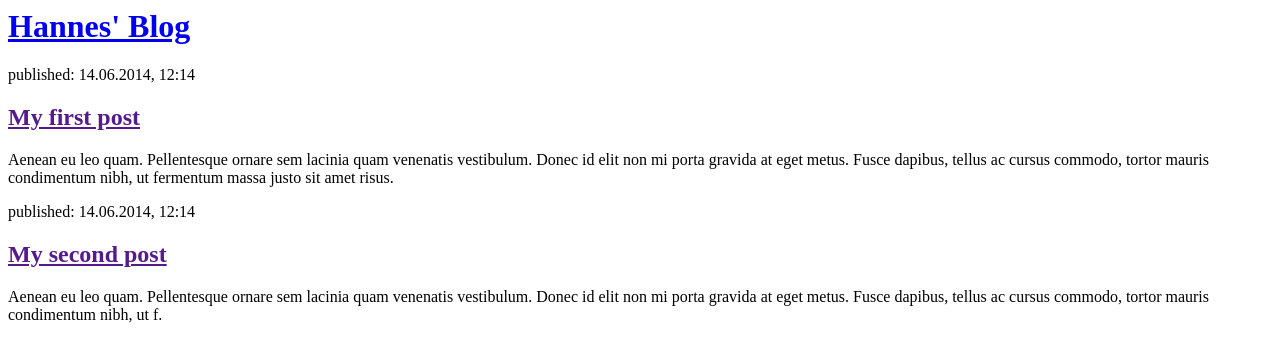
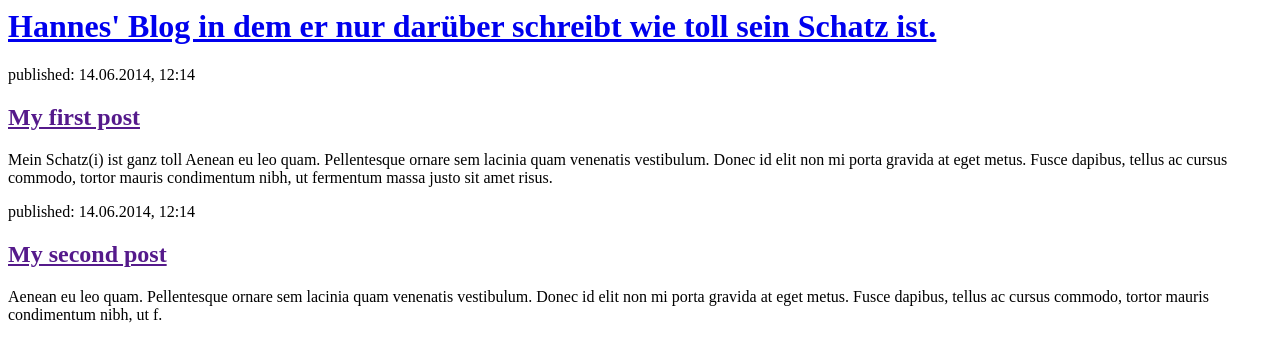
Before and after one commit to Cyzicos/my-first-blog, a Django app: page / in a window 1280 px wide. Shown: the top 362 px of the page. Run offline with Django 3.2, Linux system fonts and the light colour scheme.

Commit message:
Changed html

```diff
--- a/blog/templates/blog/post_list.html
+++ b/blog/templates/blog/post_list.html
@@ -4,13 +4,13 @@
   </head>
   <body>
     <div>
-      <h1><a href="/">Hannes' Blog</a></h1>
+      <h1><a href="/">Hannes' Blog in dem er nur darüber schreibt wie toll sein Schatz ist.</a></h1>
     </div>
 
     <div>
       <p>published: 14.06.2014, 12:14</p>
       <h2><a href="">My first post</a></h2>
-      <p>Aenean eu leo quam. Pellentesque ornare sem lacinia quam venenatis vestibulum. Donec id elit non mi porta gravida at eget metus. Fusce dapibus, tellus ac cursus commodo, tortor mauris condimentum nibh, ut fermentum massa justo sit amet risus.</p>
+      <p>Mein Schatz(i) ist ganz toll Aenean eu leo quam. Pellentesque ornare sem lacinia quam venenatis vestibulum. Donec id elit non mi porta gravida at eget metus. Fusce dapibus, tellus ac cursus commodo, tortor mauris condimentum nibh, ut fermentum massa justo sit amet risus.</p>
     </div>
 
     <div>
```
